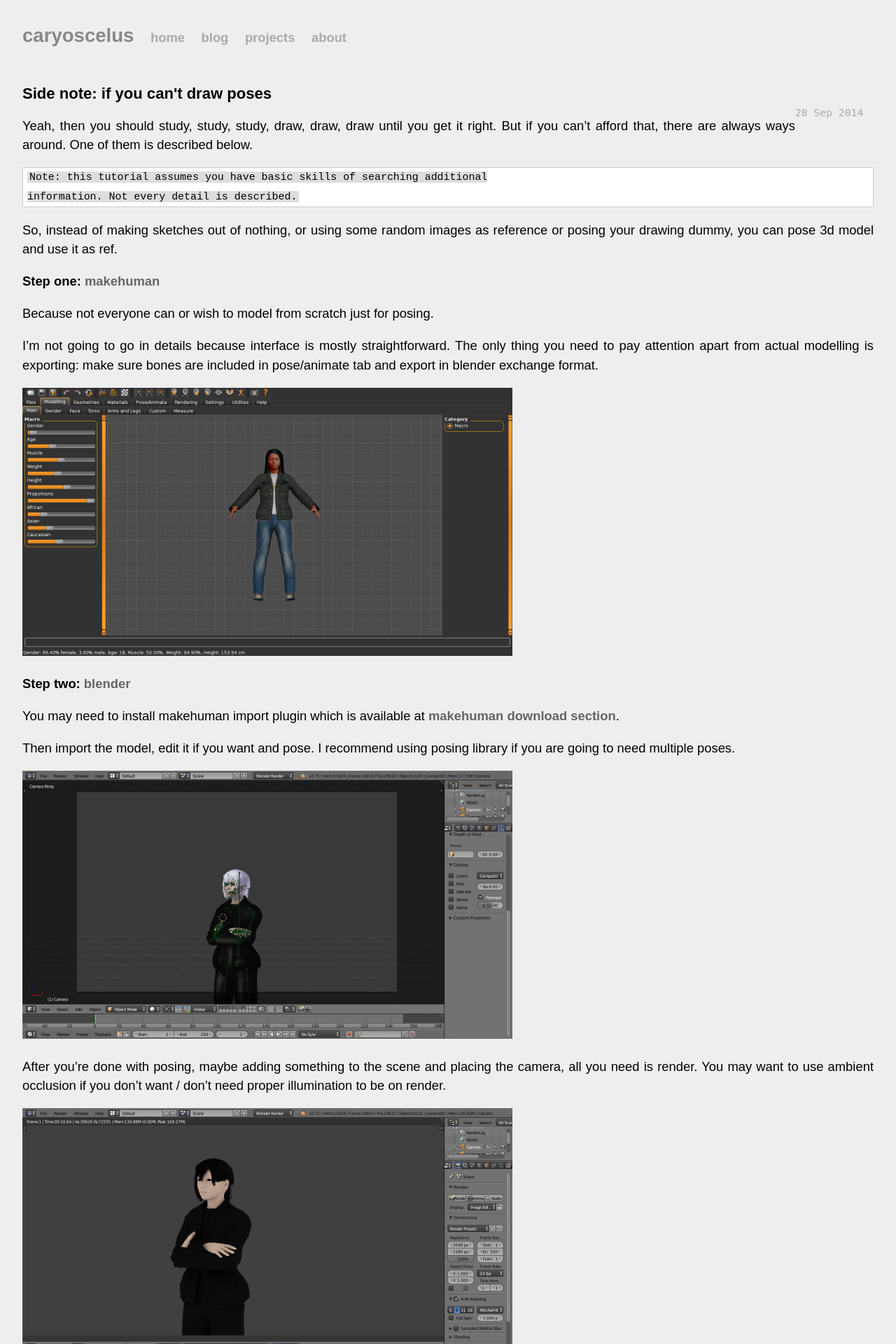
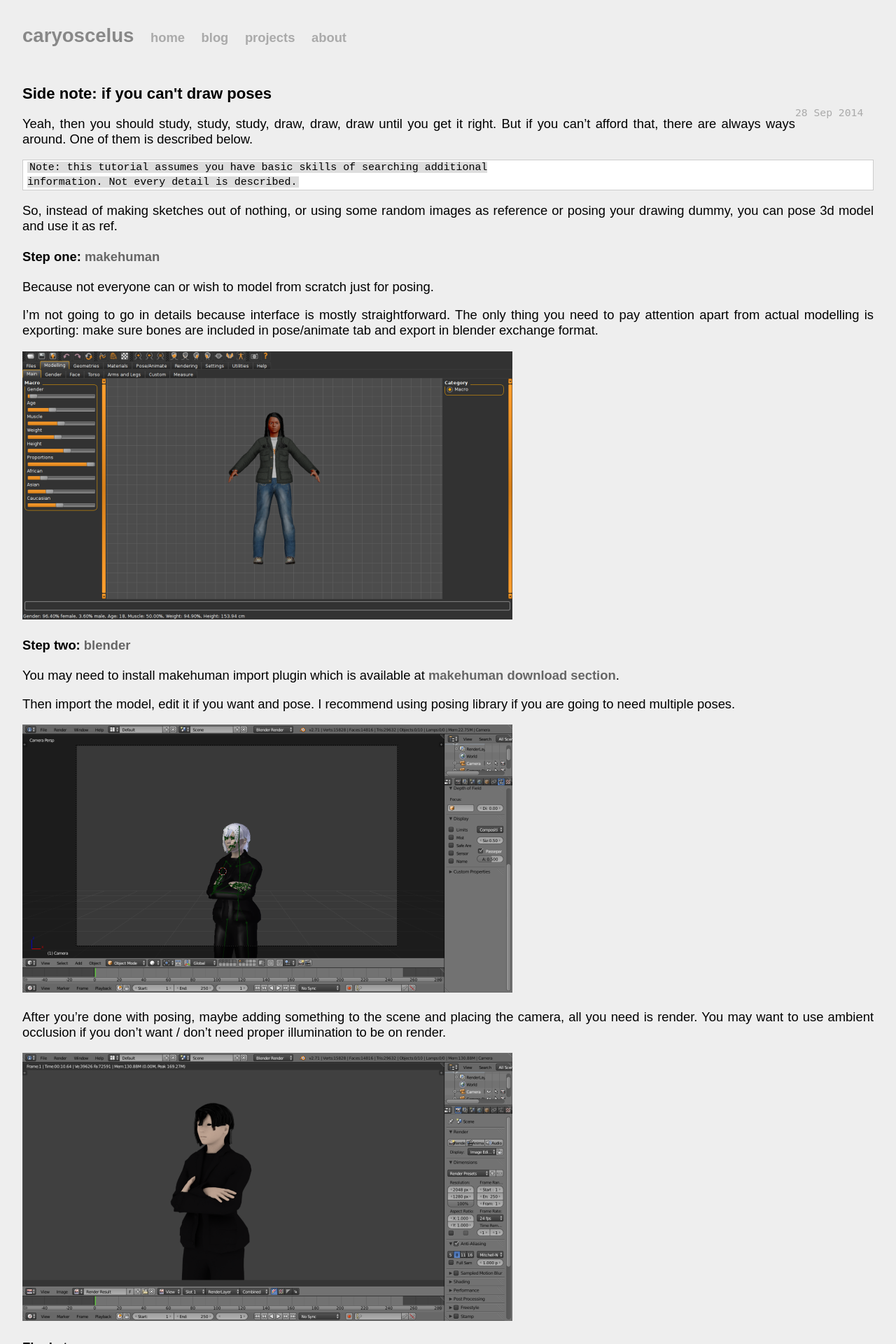
Before and after one commit to caryoscelus/caryoscelus.github.io, a Jekyll site: the page built from _posts/2014-09-28-makehuman.md, in a window 1280 px wide. Shown: the top 1920 px of the page at 70% size. Built offline with Jekyll 4.4.1, drawn with Linux system fonts in a browser that asks for light colours; Markdown is read by kramdown in place of the engine named in the settings.

Commit message:
fix line height

```diff
--- a/css/main.css
+++ b/css/main.css
@@ -23,6 +23,14 @@ body {
   font-size: medium;
   text-align: center;
   margin: 0 auto 0;
+}
+
+p {
+  line-height: 120%;
+}
+
+pre {
+  line-height: 140%;
 }
 
 #wrapper {
```
